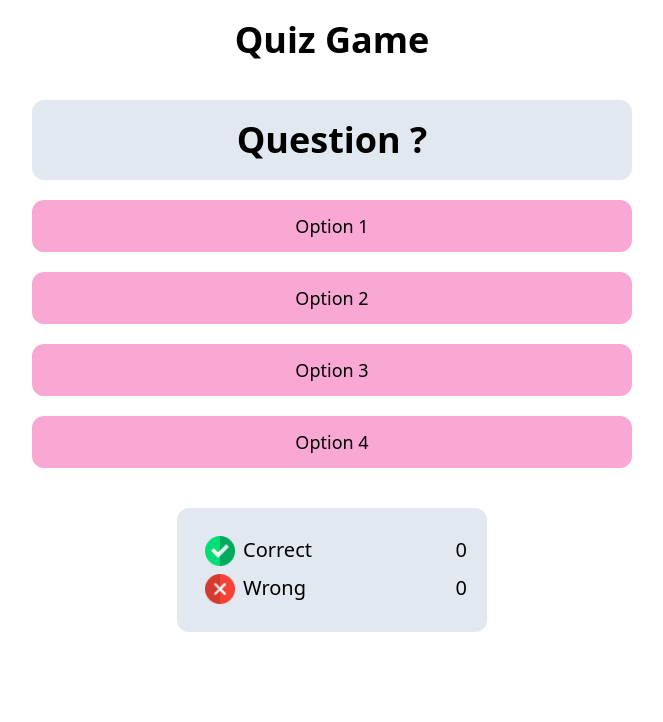
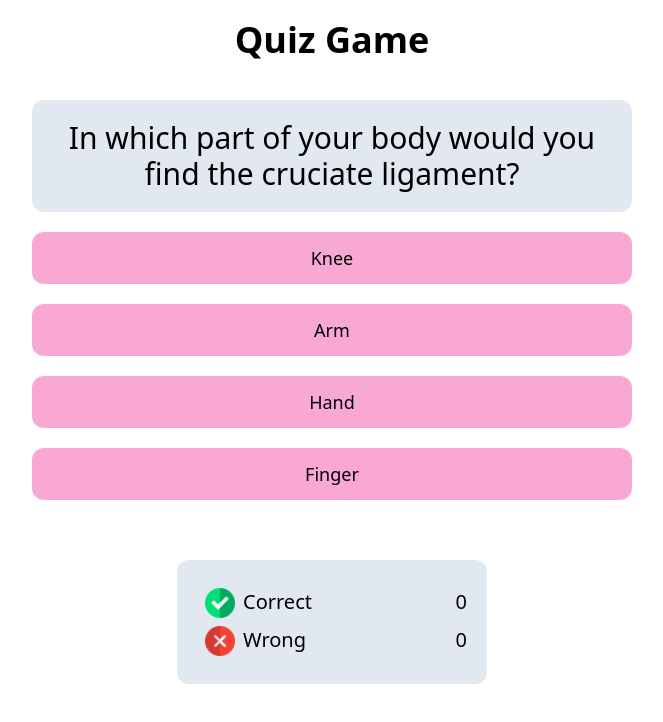
Before and after one commit to tia-cin/VueJS-Apps, a Vue app: page /#/quiz in a window 1280 px wide. Shown: the top 722 px of the page, without its empty margins (308-971 px from the left). Built offline with nearby package versions, Linux system fonts and the light colour scheme.

Commit message:
pass data to template

```diff
--- a/src/views/QuizGame.vue
+++ b/src/views/QuizGame.vue
@@ -2,28 +2,16 @@
   <div class="flex flex-col justify-center items-center">
     <ProjectTitle title="Quiz Game" />
     <article class="bg-slate-200 p-5 my-5 rounded-xl w-600">
-      <p class="font-semibold text-4xl text-center">Question ?</p>
+      <p class="font-medium text-3xl text-center">{{ currentQuestion }}</p>
     </article>
     <section class="w-600">
+
       <div
+        v-for="answer in currentAnswers"
+        :key="answer.ans"
         class="bg-pink-300 text-center rounded-xl p-3 mb-5 hover:scale-105 transition-all cursor-pointer"
       >
-        <span class="font-medium text-lg"> Option 1</span>
-      </div>
-      <div
-        class="bg-pink-300 text-center rounded-xl p-3 my-5 hover:scale-105 transition-all cursor-pointer"
-      >
-        <span class="font-medium text-lg"> Option 2</span>
-      </div>
-      <div
-        class="bg-pink-300 text-center rounded-xl p-3 my-5 hover:scale-105 transition-all cursor-pointer"
-      >
-        <span class="font-medium text-lg"> Option 3</span>
-      </div>
-      <div
-        class="bg-pink-300 text-center rounded-xl p-3 mt-5 hover:scale-105 transition-all cursor-pointer"
-      >
-        <span class="font-medium text-lg"> Option 4</span>
+        <span class="font-medium text-lg">{{ answer.ans }}</span>
       </div>
     </section>
     <div class="bg-slate-200 rounded-xl mt-10 w-300 p-5">
@@ -54,6 +42,27 @@ export default {
   data: () => ({
     wrong: require("../assets/wrong.png"),
     correct: require("../assets/correct.png"),
+    currentQuestion: "",
+    currentAnswers: [],
+    quizQuestions: [
+      {
+        question:
+          "In which part of your body would you find the cruciate ligament?",
+        answers: [
+          { ans: "Knee", is: true },
+          { ans: "Arm", is: false },
+          { ans: "Hand", is: false },
+          { ans: "Finger", is: false },
+        ],
+      },
+    ],
   }),
+  methods: {
+
+  },
+  beforeMount() {
+    this.currentQuestion = this.quizQuestions[0].question
+    this.currentAnswers = this.quizQuestions[0].answers
+  }
 };
 </script>
```
